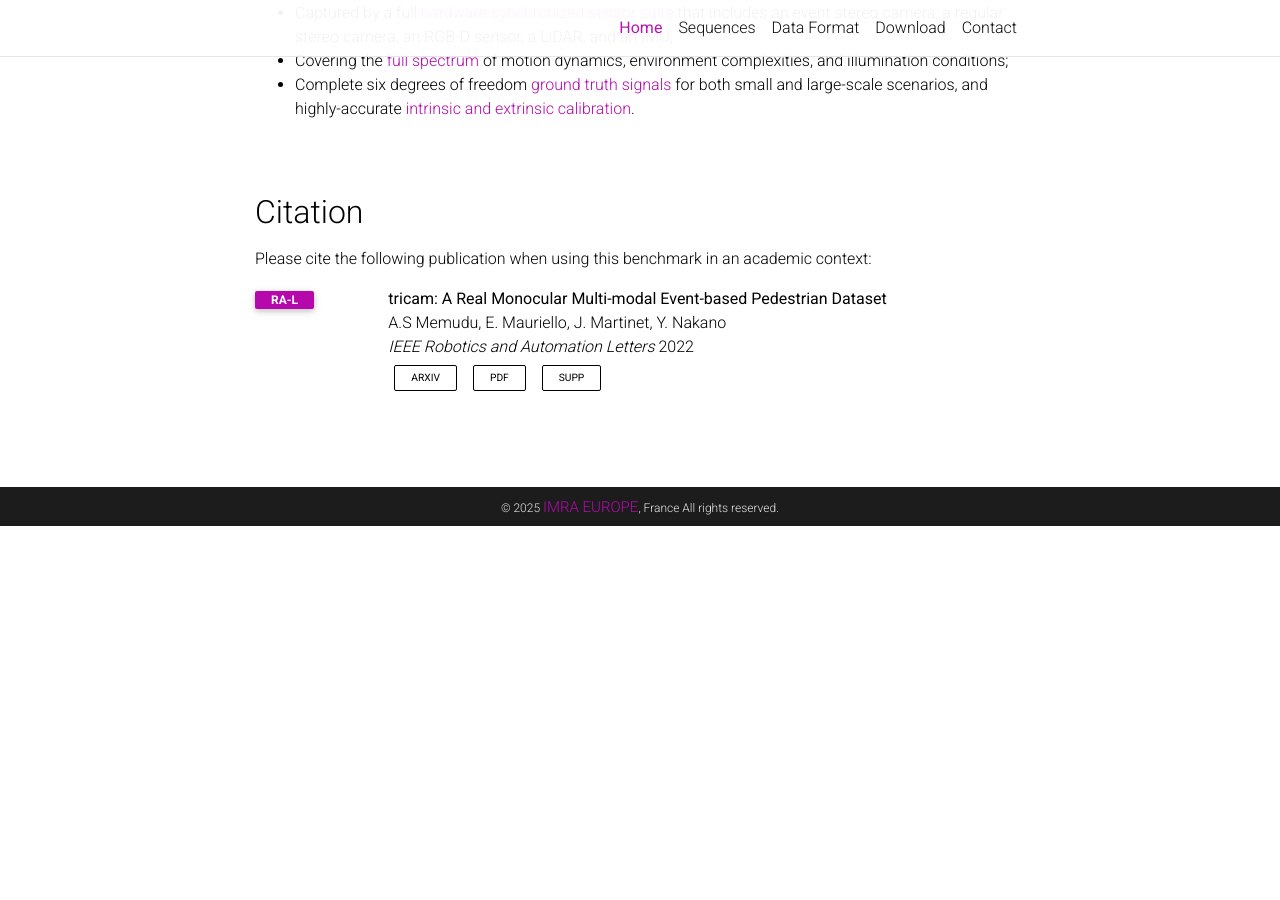
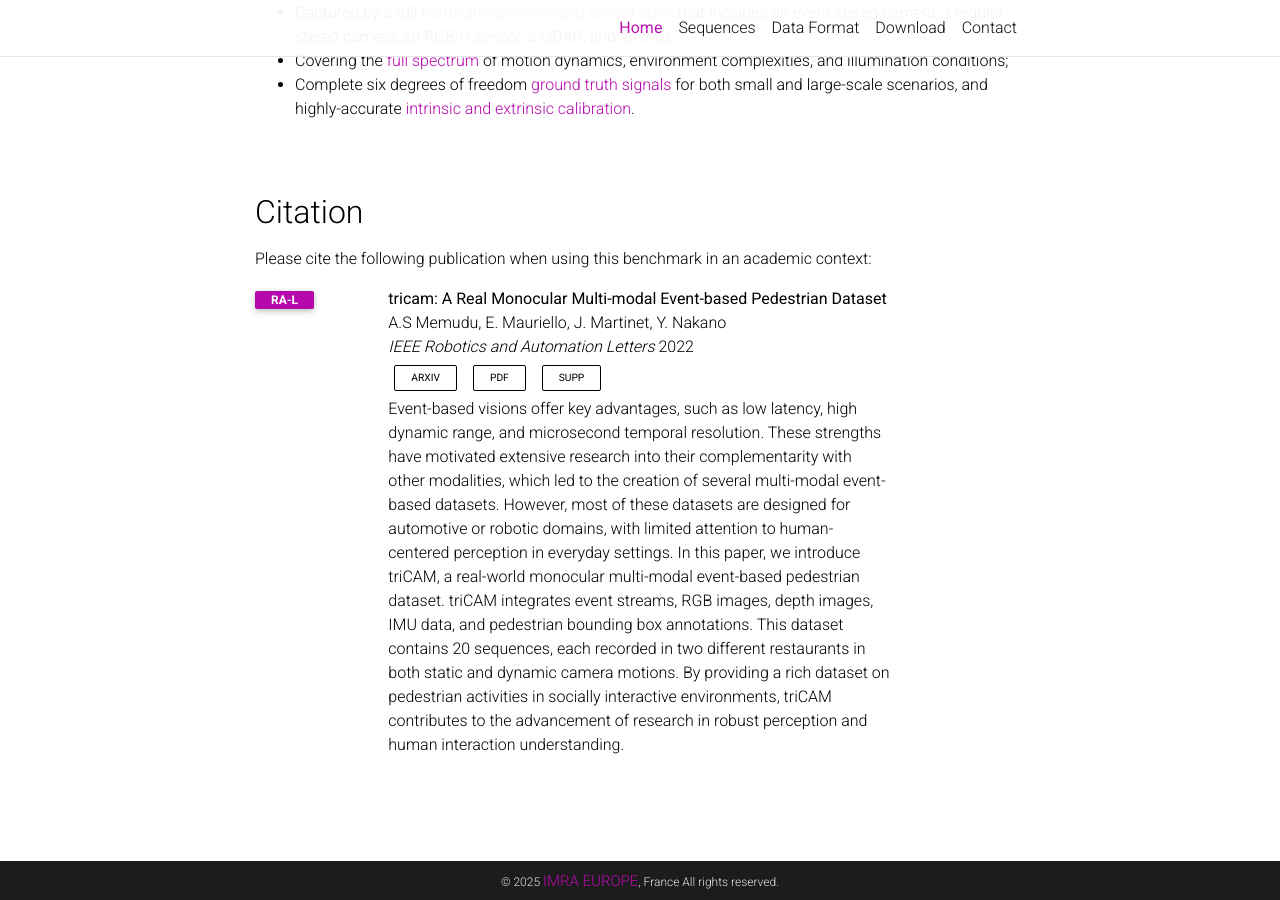
Before and after one commit to anikesadia/triCam-dataset, a Jekyll site: the page index.html, which Jekyll copies as it is, in a window 1280 px wide and 900 px high, scrolled down 635 px. Built offline with Jekyll 4.4.1, drawn with Linux system fonts in a browser that asks for light colours; comment, search, counter and statistics services are not loaded; a style sheet for code colours, icons or effects is not loaded; before the commit the page ends 1161 px from its top, so only the background shows below that.

Commit message:
Update index.html

```diff
--- a/index.html
+++ b/index.html
@@ -294,7 +294,7 @@
                                     </div>
 
                                     <!-- Hidden abstract block -->
-                                    <div class="abstract hidden">
+                                    <div class="abstract">
                                         <p>Event-based visions offer key advantages, such as low latency, high dynamic
                                             range, and microsecond temporal resolution. These strengths have motivated
                                             extensive research into their complementarity with other modalities, which
```
